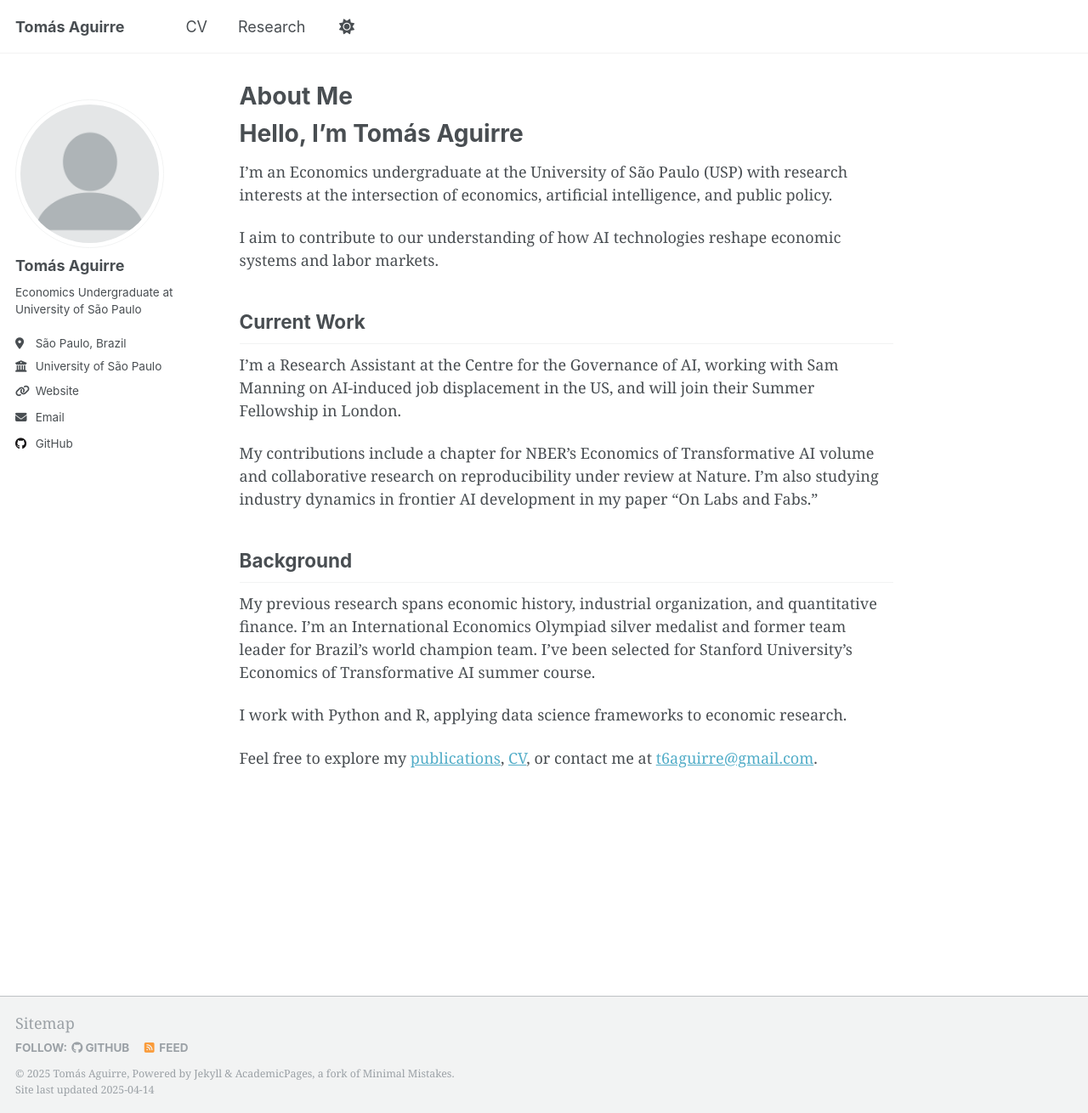
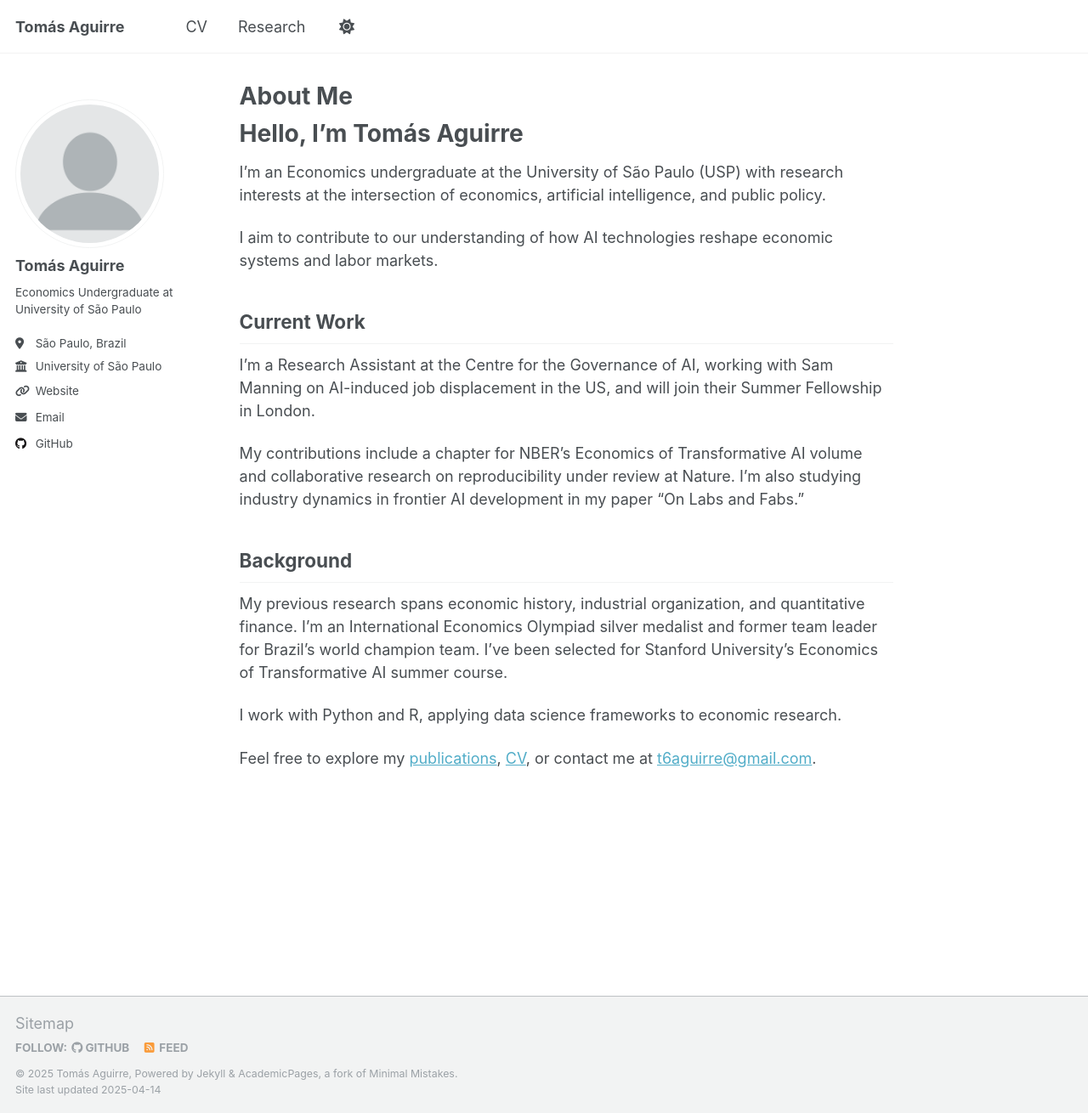
Before and after one commit to t6aguirre/t6aguirre.github.io, a Jekyll site: the page built from _pages/about.md, in a window 1280 px wide and 1310 px high. Shown: the whole window at 85% size. Built offline with Jekyll 4.4.1, drawn with Linux system fonts in a browser that asks for light colours; some web fonts are replaced.

Commit message:
Update _themes.scss

```diff
--- a/_sass/_themes.scss
+++ b/_sass/_themes.scss
@@ -31,7 +31,7 @@ $type-size-5                : 1em;      // ~16px
 $type-size-6                : 0.75em;   // ~12px
 $type-size-7                : 0.6875em; // ~11px
 $type-size-8                : 0.625em;  // ~10px
-$global-font-family         : $serif;
+$global-font-family         : $sans-serif;  /* Changed from $serif to $sans-serif */
 $header-font-family         : $sans-serif;
 $caption-font-family        : $serif;
 /* ==========================================================================
```
